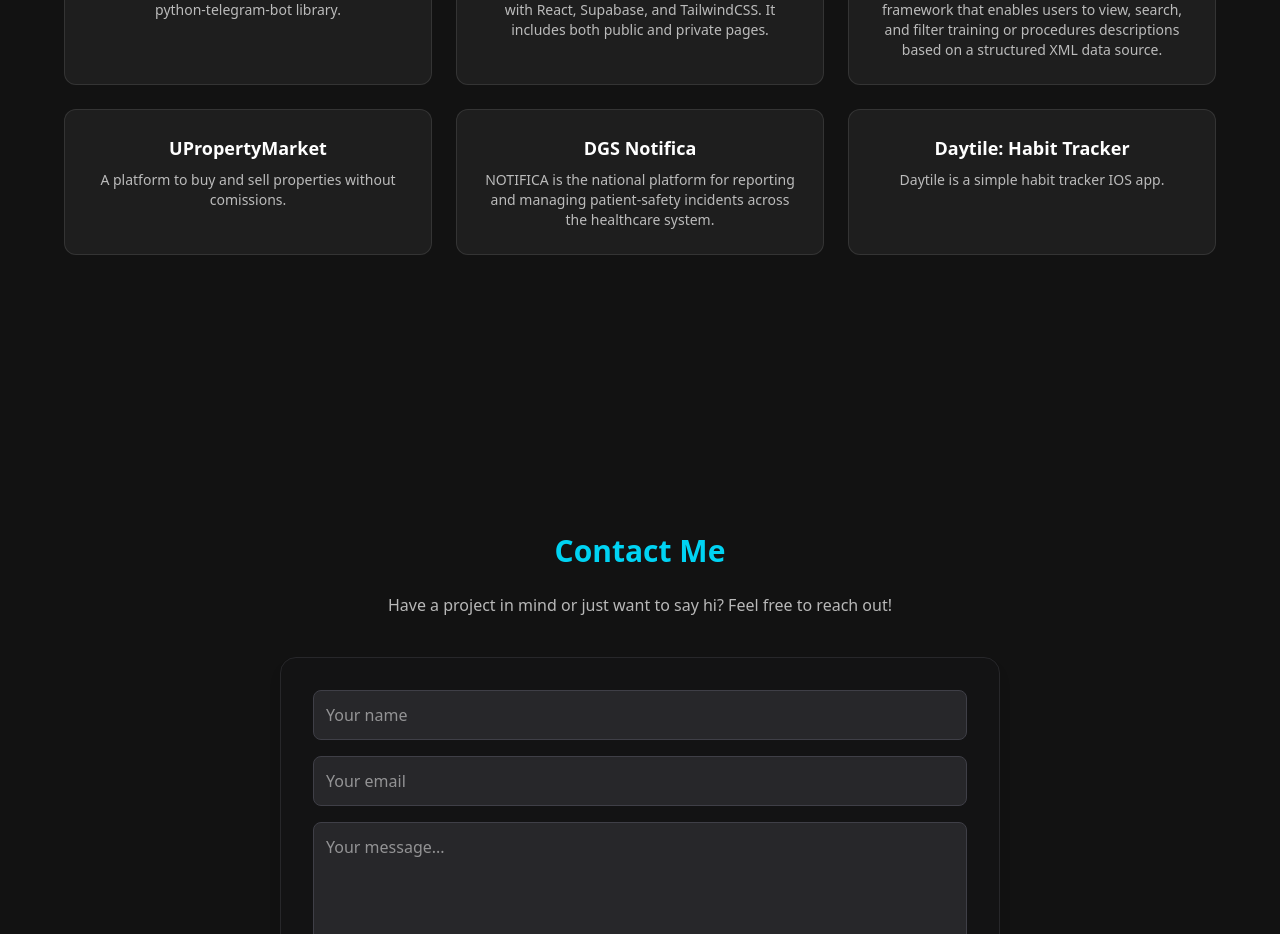
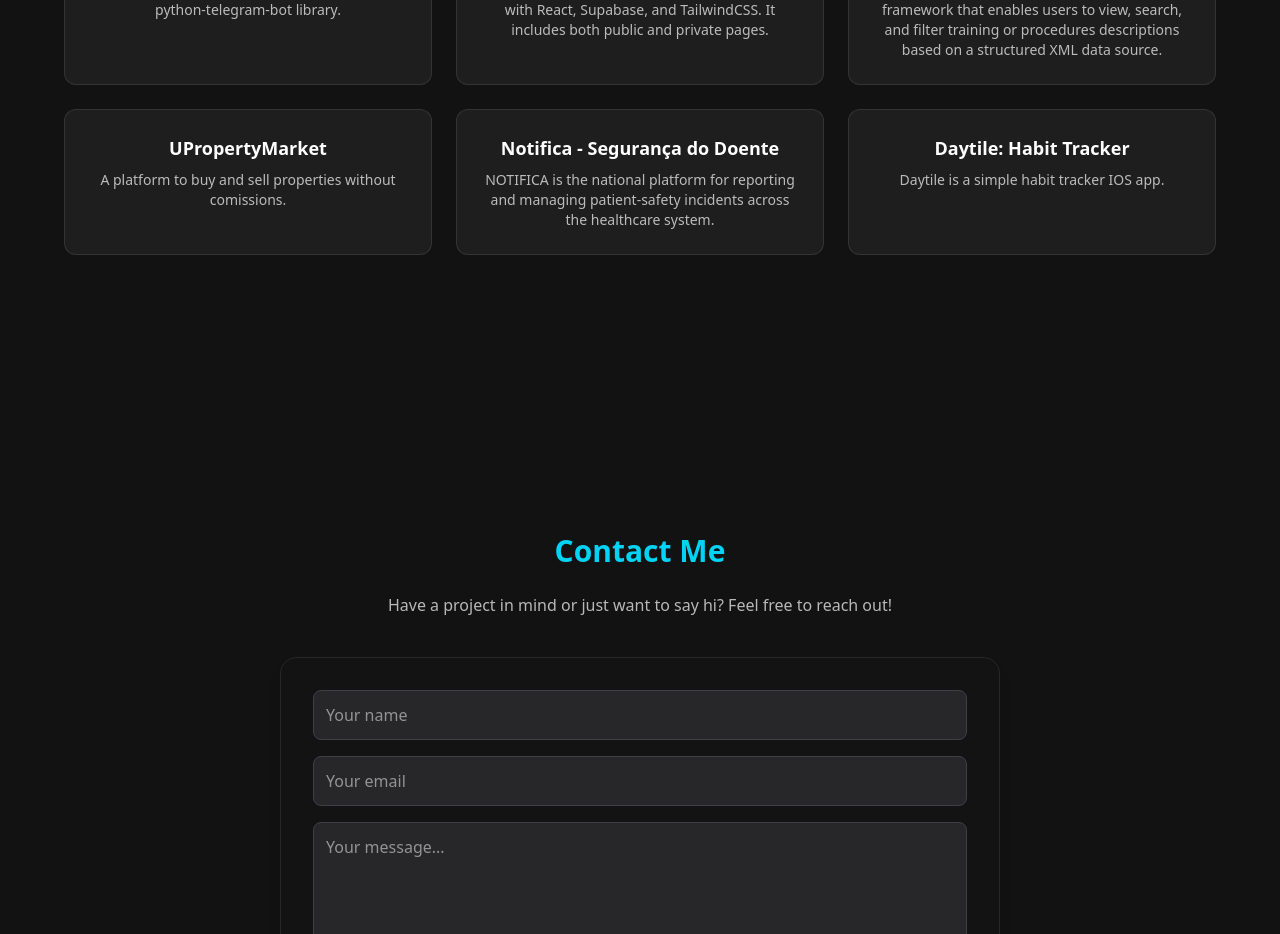
Before and after one commit to DCoelhoo/Portfolio-3.0, a Next.js app: page / in a window 1280 px wide. Shown: the part 3580-4514 px from the top of the page. Built offline with nearby package versions, Linux system fonts and the light colour scheme.

Commit message:
Rename project title from 'DGS Notifica' to 'Notifica - Segurança do Doente'

```diff
--- a/components/Projects.tsx
+++ b/components/Projects.tsx
@@ -29,7 +29,7 @@ const projects = [
     link: "https://upropertymarket.pt",
   },
   {
-    title: "DGS Notifica",
+    title: "Notifica - Segurança do Doente",
     desc: "NOTIFICA is the national platform for reporting and managing patient-safety incidents across the healthcare system.",
     link: "https://notifica.dgs.min-saude.pt",
   },
```
